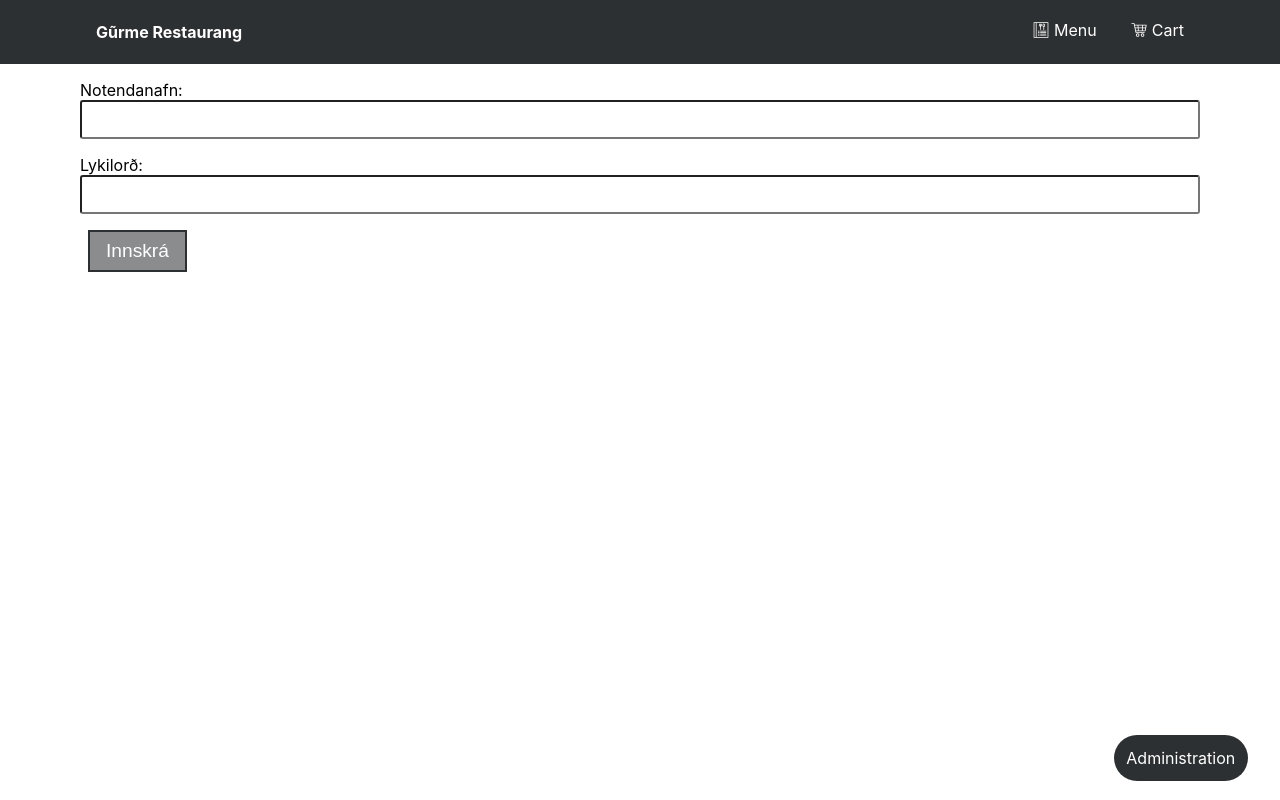
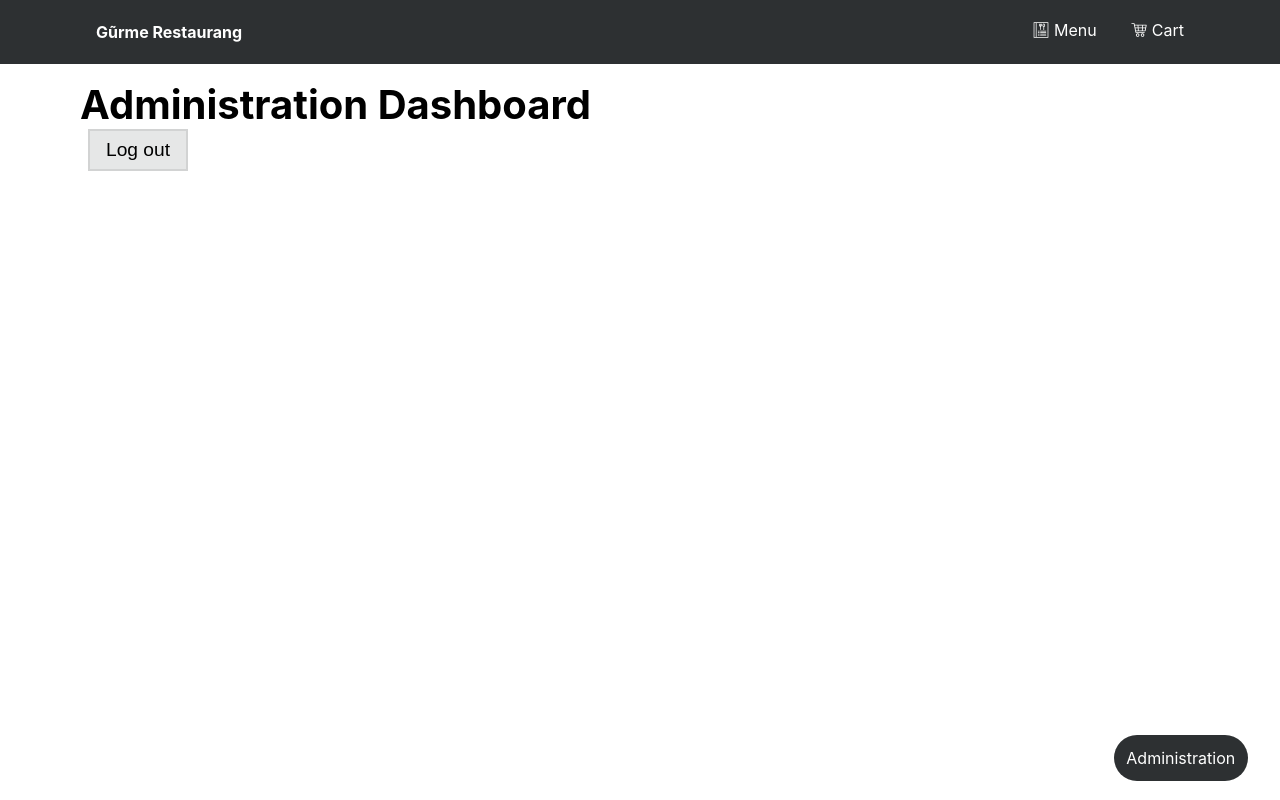
Before and after one commit to jongvnnar/vef2-2022-h2, a Next.js app: page /admin in a window 1280 px wide. Built offline with nearby package versions, Linux system fonts and the light colour scheme; no server answers.

Commit message:
dashboard og login form

```diff
--- /dev/null
+++ b/components/AdminDashboard.tsx
@@ -0,0 +1,20 @@
+import { useAuth } from "../context/Auth";
+import Button from "./Button";
+
+export default function AdminDashboard() {
+  const { user, logoutUser } = useAuth();
+
+  const logout = (e: React.MouseEvent<HTMLButtonElement>) => {
+    e.preventDefault();
+    logoutUser();
+  }
+
+  return (
+    <div>
+      <h1>Administration Dashboard</h1>
+      <Button type="button" size="large" onClick={logout} primary={false} >
+        Log out
+      </Button>
+    </div>
+  );
+}
--- a/components/CartDetails.tsx
+++ b/components/CartDetails.tsx
@@ -53,7 +53,7 @@ export default function CartDetails({ cart }: Props) {
 
     if (result.ok) {
       router.push(`/orders/${response.id}`);
-      deleteCart();
+      //deleteCart();
     } else if (result.status === 400) {
       if (response?.errors?.some((e: Error) => e.param === 'name')) {
         setNameError(true);
--- a/components/LoginForm.tsx
+++ b/components/LoginForm.tsx
@@ -28,10 +28,7 @@ export function LoginForm() {
     setPasswordError('');
 
     const loginSuccess = await loginUser(username.trim(), password.trim());
-    if (loginSuccess) {
-      // todo redirecta
-      alert('þú hefur loggað þig inn');
-    } else {
+    if (!loginSuccess) {
       errors.forEach((error: Error) => {
         if (error.param == 'password') {
           setPasswordError(error.msg);
--- a/pages/admin.tsx
+++ b/pages/admin.tsx
@@ -1,8 +1,12 @@
 import type { NextPage } from 'next';
 import Head from 'next/head';
+import AdminDashboard from '../components/AdminDashboard';
 import { LoginForm } from '../components/LoginForm';
+import { useAuth } from '../context/Auth';
 
 const Admin: NextPage = () => {
+  const { authenticated } = useAuth();
+
   return (
     <div>
       <Head>
@@ -10,9 +14,7 @@ const Admin: NextPage = () => {
         <meta name="description" content="Make changes!" />
         <link rel="icon" href="/favicon.ico" />
       </Head>
-      <div>
-        <LoginForm></LoginForm>
-      </div>
+      <div>{authenticated ? <AdminDashboard /> : <LoginForm />}</div>
     </div>
   );
 };
--- a/pages/menu/[id].tsx
+++ b/pages/menu/[id].tsx
@@ -23,7 +23,7 @@ const Product: NextPage<Props> = ({ product, blurredImg }: Props) => {
         <link rel="icon" href="/favicon.ico" />
       </Head>
       <div>
-        <Link href={"/menu"}>
+        <Link href={'/menu'}>
           <a>&#8249; Back to menu</a>
         </Link>
       </div>
```
Also changed, not shown: components/MenuItemCard.tsx (+4 -5 lines), pages/menu/index.tsx (+8 -5 lines), styles/Menu.module.scss (+5 -12 lines), styles/MenuItemCard.module.scss (+6 -11 lines).
